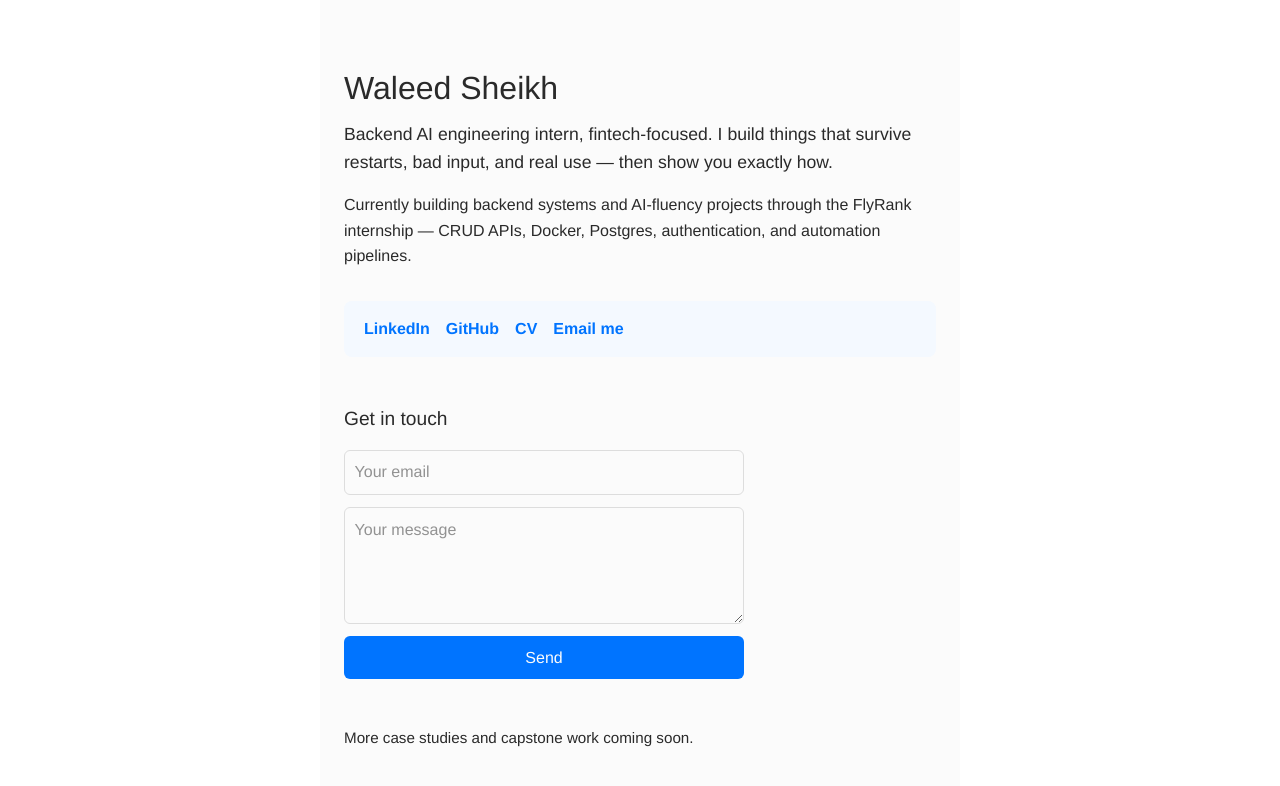
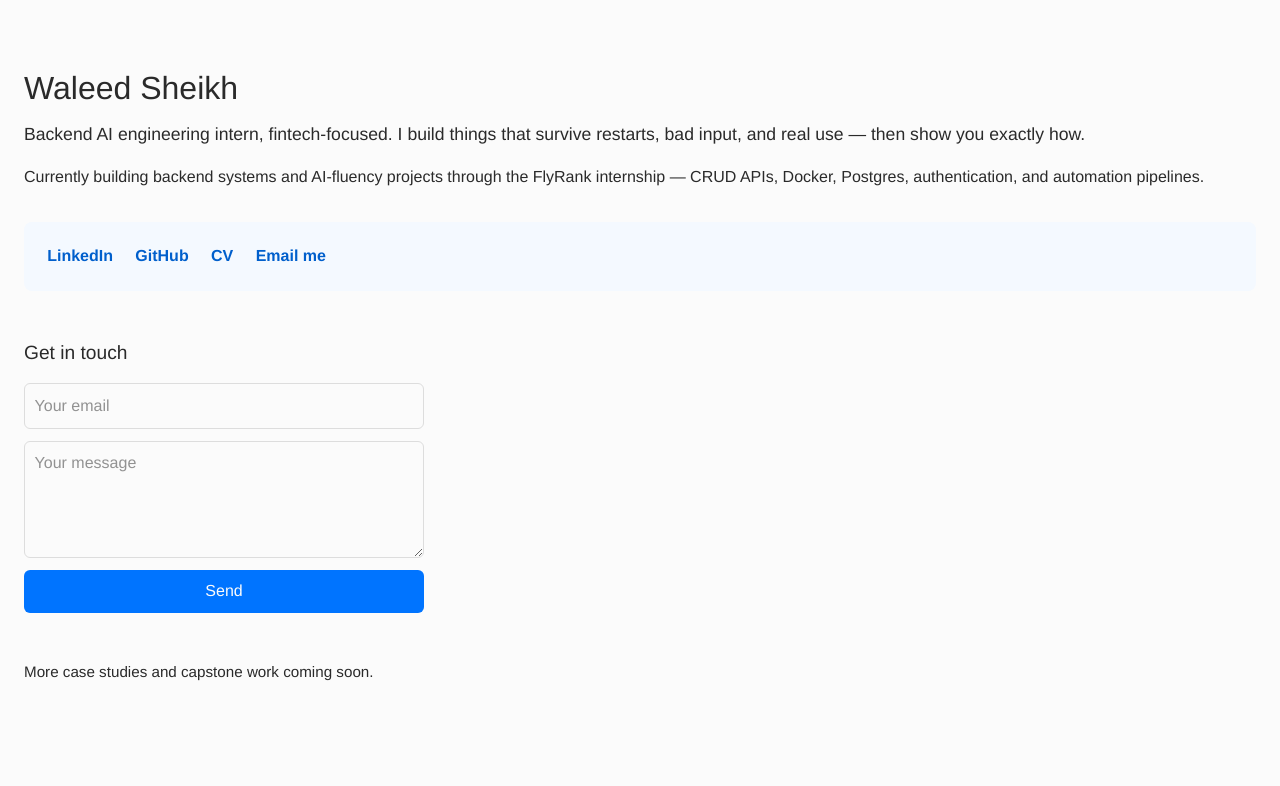
Before and after one commit to WaleedSheikhh/FlyrankPortfolio, a Next.js app: page / in a window 1280 px wide. Shown: the top 786 px of the page. Built offline with nearby package versions, Linux system fonts and the light colour scheme.

Commit message:
audited and made chnages

```diff
--- a/app/page.tsx
+++ b/app/page.tsx
@@ -1,11 +1,12 @@
-import Image from "next/image";
 import ContactForm from "./contactform";
 
 export default function Home() {
   const linkStyle: React.CSSProperties = {
-    color: "#0074FF",
+    color: "#005FCC",
     textDecoration: "none",
     fontWeight: 600,
+    padding: "0.4rem 0.2rem",
+    display: "inline-block",
   };
 
   return (
@@ -16,8 +17,7 @@ export default function Home() {
         color: "#2A2A2A",
         background: "#FBFBFB",
         minHeight: "100vh",
-        maxWidth: "640px",
-        margin: "0 auto",
+        width: "100%",
       }}
     >
       <h1 style={{ fontSize: "2rem", marginBottom: "0.5rem" }}>
@@ -45,20 +45,21 @@ export default function Home() {
           borderRadius: "8px",
         }}
       >
-        <a href="https://www.linkedin.com/in/muhammad-waleed-sh/" style={linkStyle} target="_blank">
+        <a href="https://www.linkedin.com/in/muhammad-waleed-sh/" style={linkStyle} target="_blank" rel="noopener noreferrer">
           LinkedIn
         </a>
-        <a href="https://github.com/WaleedSheikhh" style={linkStyle} target="_blank">
+        <a href="https://github.com/WaleedSheikhh" style={linkStyle} target="_blank" rel="noopener noreferrer">
           GitHub
         </a>
         <a
           href="https://docs.google.com/document/d/1foZIvfit21w-Wg0YENg3Ut2nkEwEx75bQp1wVtR3MHw/edit?tab=t.0"
           style={linkStyle}
           target="_blank"
+          rel="noopener noreferrer"
         >
           CV
         </a>
-        <a href="mailto:sheikhhh.waleed@gmail.com" style={linkStyle}>
+        <a href="mailto:sheikhhh.waleed@gmail.com" style={linkStyle} target="_blank" rel="noopener noreferrer">
           Email me
         </a>
       </div>
@@ -68,7 +69,6 @@ export default function Home() {
       <p style={{ marginTop: "3rem", fontSize: "0.95rem", color: "#2A2A2A" }}>
         More case studies and capstone work coming soon.
       </p>
-
     </main>
   );
 }
```
